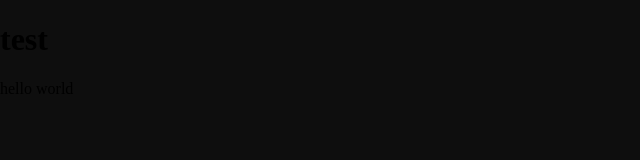
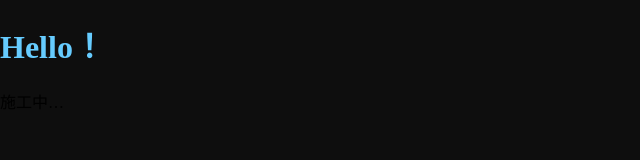
Before and after one commit to gyxx-xc/gyxx-xc.github.io, a plain HTML site: page index.html in a window 1280 px wide. Shown: the whole page, without its empty margins (0-640 px from the left). Drawn offline with Linux system fonts and the light colour scheme.

Commit message:
Update index.html

```diff
--- a/index.html
+++ b/index.html
@@ -5,7 +5,7 @@
 	<title>Hello World</title>
 </head>
 <body style="margin: 0px; background: #0e0e0e;">
-	<h1>test</h1>
-	<p>hello world</p>
+	<h1 style="color: #66ccff">Hello！</h1>
+	<p style="color: #000000">施工中…</p>
 </body>
 </html>
```
